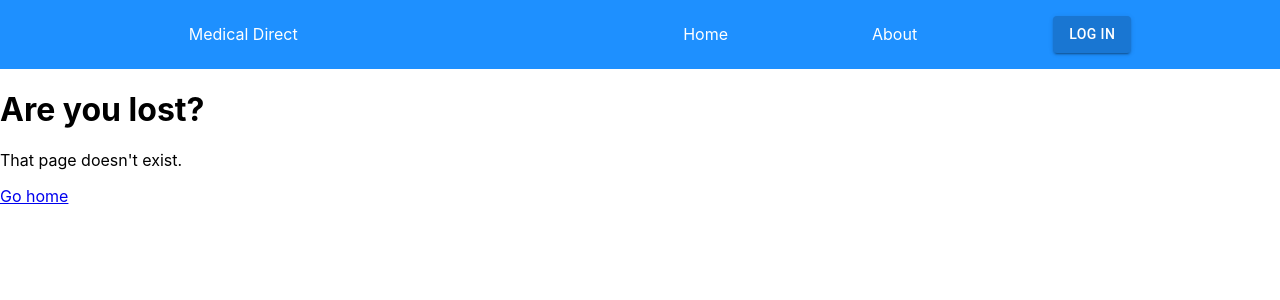
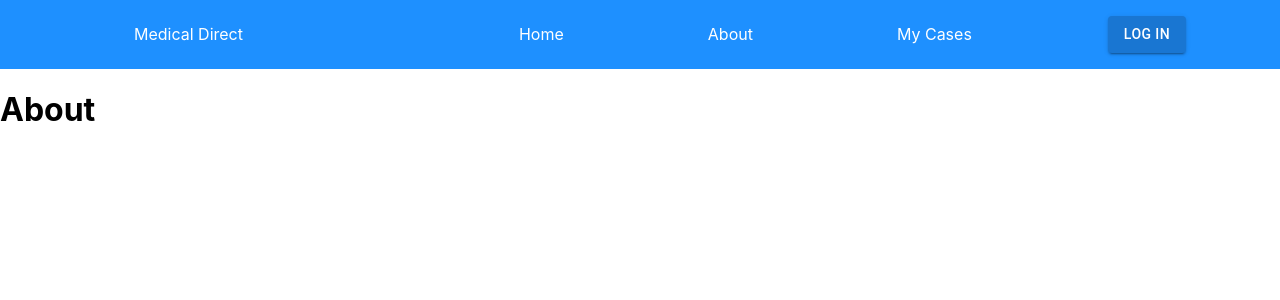
Before and after one commit to medi-bro/imgdb.app, a React (Create React App) app: page /about in a window 1280 px wide. Shown: the top 300 px of the page. Built offline with nearby package versions, Linux system fonts and the light colour scheme; no server answers.

Commit message:
Added tmpAbout and fixed links in navbar

```diff
--- a/src/App.js
+++ b/src/App.js
@@ -6,6 +6,7 @@ import { HomePage } from "./components/tmphome";
 import { LoginsPage } from "./components/logins/LoginsPage";
 import { PageNotFound } from "./components/PageNotFound/PageNotFound";
 import { ConsultantsPage } from "./components/Consultants/ConsultantsPage";
+import { AboutPage } from "./components/tmpAbout";
 
 function App() {
   return (
@@ -15,6 +16,7 @@ function App() {
         <Route path="/" element={<HomePage />} />
         <Route path="/login" element={<LoginsPage />} />
         <Route path="/consultants" element={<ConsultantsPage />} />
+        <Route path="/about" element={<AboutPage />} />
         <Route path="*" element={<PageNotFound />} />
       </Routes>
     </>
--- a/src/components/Navbar.js
+++ b/src/components/Navbar.js
@@ -9,10 +9,13 @@ export const Navbar = () => {
       </a>
       <ul className="Navbar-links">
         <li>
-          <NavLink to="/Homepage">Home</NavLink>
+          <NavLink to="/">Home</NavLink>
         </li>
         <li>
-          <NavLink to="/About">About</NavLink>
+          <NavLink to="/about">About</NavLink>
+        </li>
+        <li>
+          <NavLink to="/cases">My Cases</NavLink>
         </li>
         <li>
           <LoginButton/>
--- /dev/null
+++ b/src/components/tmpAbout.js
@@ -0,0 +1,7 @@
+export const AboutPage = () => {
+    return (
+        <>
+        <h1>About</h1>
+        </>
+    )
+};
```
